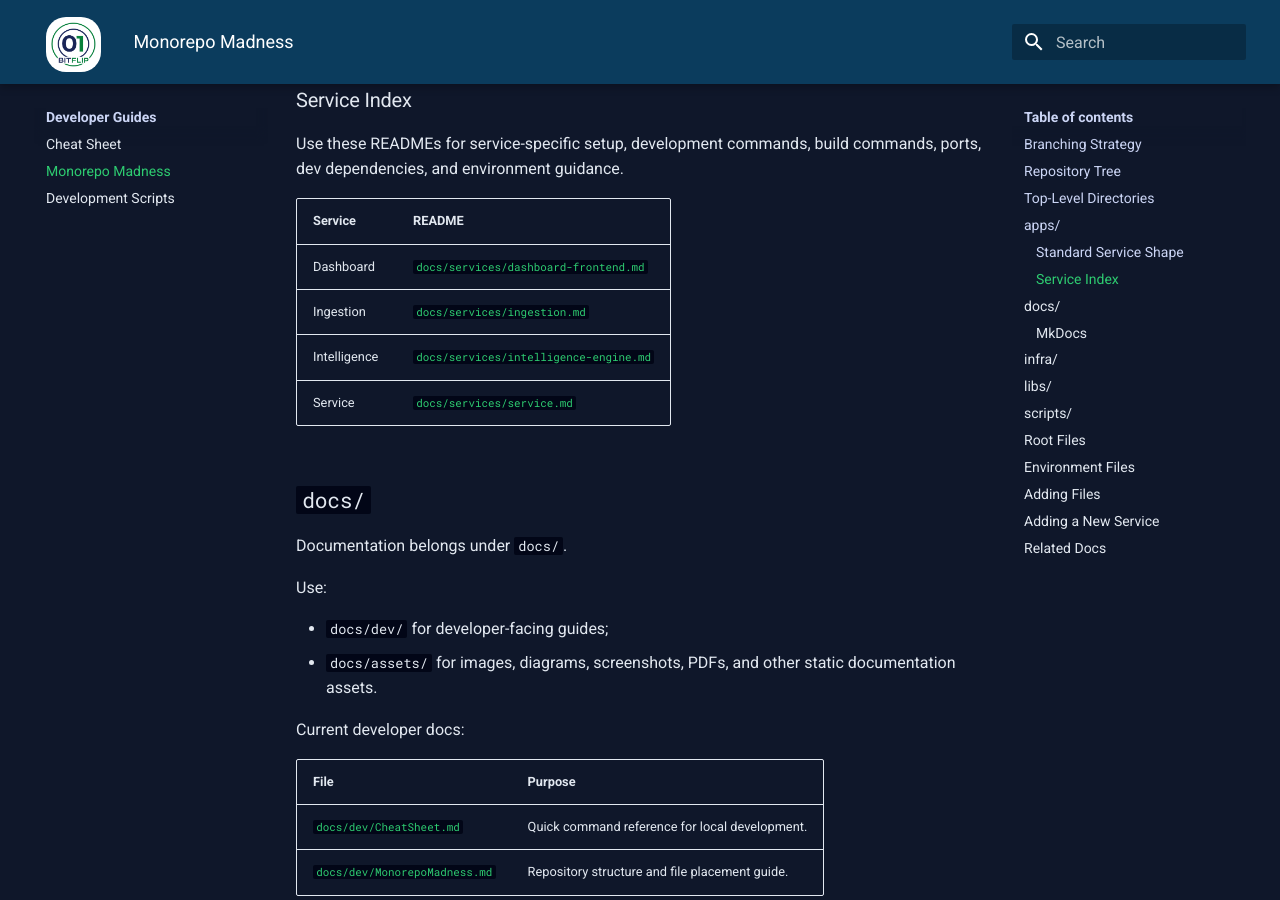
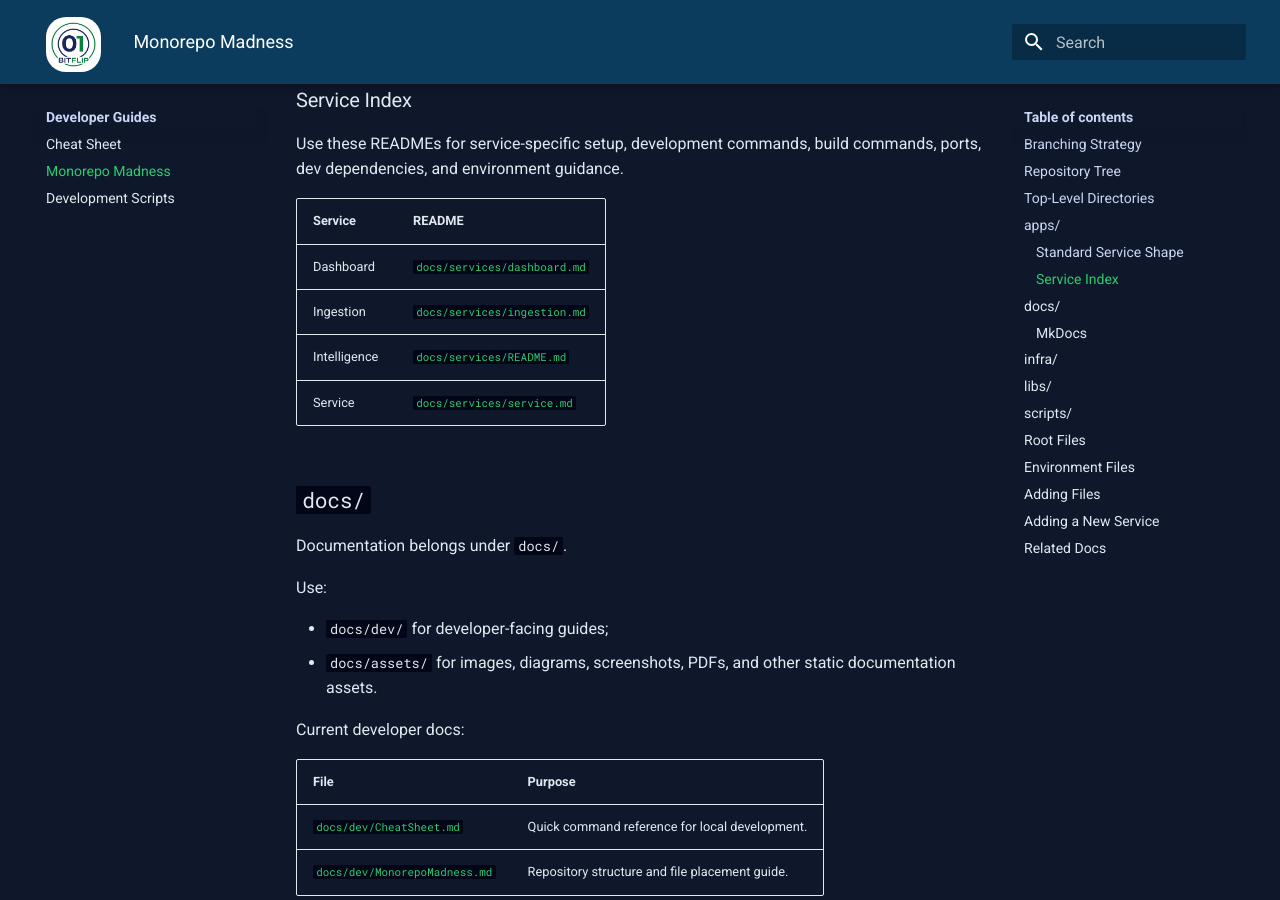
Before and after one commit to COS301-SE-2026/CloudSherpa, an MkDocs documentation site: the page built from docs/dev/MonorepoMadness.md, in a window 1280 px wide and 900 px high, scrolled down 2804 px. Built offline with MkDocs 1.6.1 and Material for MkDocs 9.7.7, drawn with Linux system fonts in a browser that asks for light colours.

Commit message:
Fix docs links

```diff
--- a/docs/dev/MonorepoMadness.md
+++ b/docs/dev/MonorepoMadness.md
@@ -101,9 +101,9 @@ Use these READMEs for service-specific setup, development commands, build comman
 
 | Service | README |
 | --- | --- |
-| Dashboard | [`docs/services/dashboard-frontend.md`](../services/dashboard-frontend.md) |
+| Dashboard | [`docs/services/dashboard.md`](../services/dashboard.md) |
 | Ingestion | [`docs/services/ingestion.md`](../services/ingestion.md) |
-| Intelligence | [`docs/services/intelligence-engine.md`](../services/intelligence-engine.md) |
+| Intelligence | [`docs/services/README.md`](../services/README.md) |
 | Service | [`docs/services/service.md`](../services/service.md) |
 
 ## `docs/`
--- a/mkdocs.yml
+++ b/mkdocs.yml
@@ -31,12 +31,10 @@ nav:
 
   - Services:
       - Data Flow: services/data-flow.md
-      - Alert Engine: services/alert-engine.md
       - Service: services/service.md
-      - Dashboard Backend: services/dashboard-backend.md
-      - Dashboard Frontend: services/dashboard-frontend.md
+      - Dashboard: services/dashboard.md
       - Ingestion: services/ingestion.md
-      - Intelligence Engine: services/intelligence-engine.md
+      - Intelligence: services/README.md
 
   - Persistence:
       - Schema Reference: persistence/schemas.md
```
Also changed, not shown: 1 other file.
